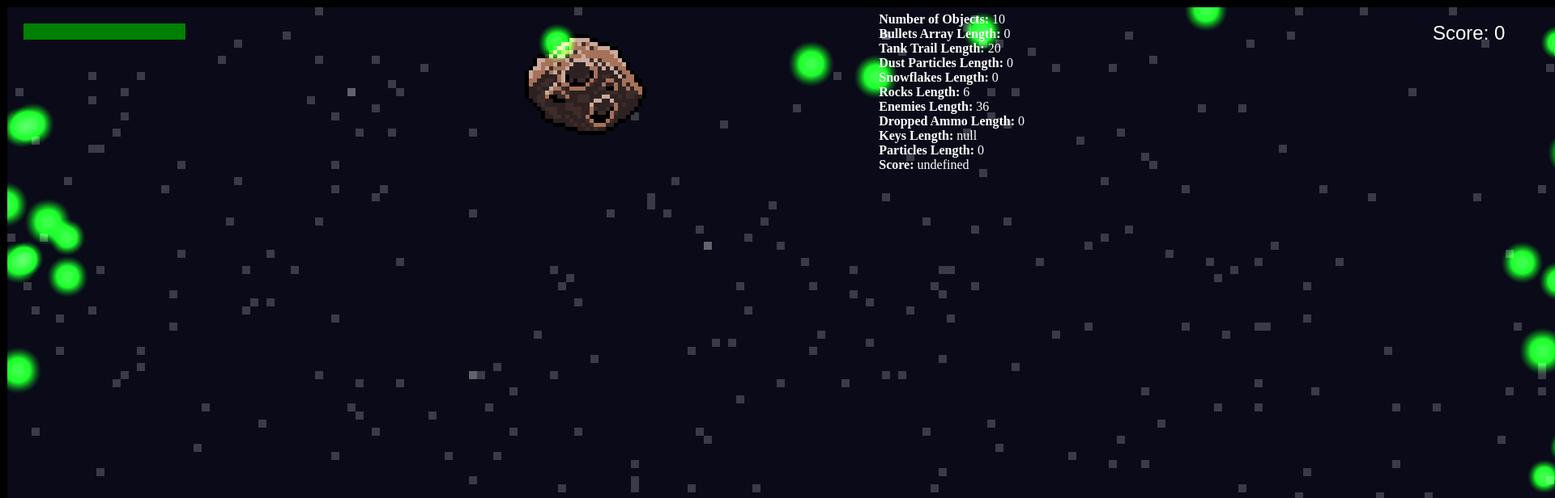
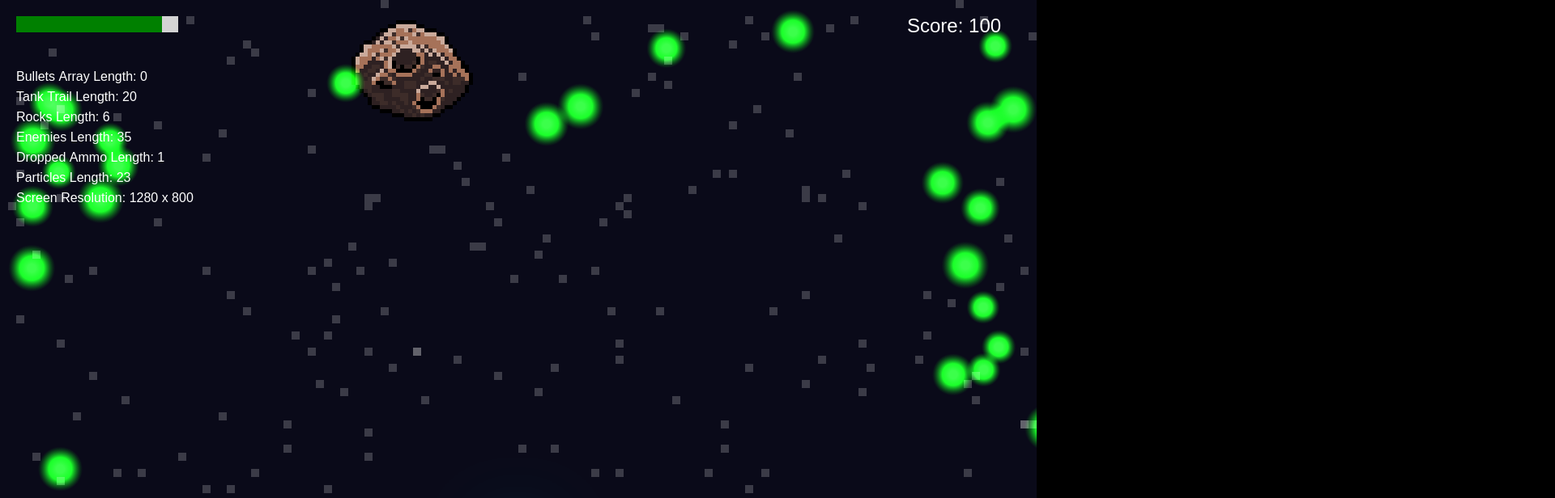
Before and after one commit to divrocket/Jank-tank, a website with bundled scripts: page index.html in a window 1280 px wide. Shown: the top 616 px of the page at 81% size, 1920 px wide, since content can reach past the window. Built offline with nearby package versions, Linux system fonts and the light colour scheme; animation ran at ten frames a second.

Commit message:
screen resolution fix

```diff
--- a/Assets/Css/game.css
+++ b/Assets/Css/game.css
@@ -3,5 +3,20 @@
     color: #fff;
     position: absolute;
     top: 15px;
-    right: 15px;
+    left: 15px;
+    z-index: 1;
 }
+canvas {
+    position: absolute;
+    width: 100%;
+    height: 100%;
+    background-color: #000;
+    z-index: 1;
+}
+
+html, body {
+    margin: 0;
+    padding: 0;
+    width: 100%;
+    height: 100%;
+}
--- a/Classes/Canvas/ctx.js
+++ b/Classes/Canvas/ctx.js
@@ -1,8 +1,8 @@
 export const canvas = document.getElementById("gameCanvas");
 export const ctx = canvas.getContext("2d");
 
-//outer fade effect
-ctx.shadowColor = "#99714bb3";
-ctx.shadowBlur = 20;
-canvas.style.border = "1px solid black";
-canvas.style.backgroundColor = "#99714bb3";
+//Inner glow effect
+canvas.style.backgroundColor = "rgba(102,255,0,0.7)";
+
+ctx.canvas.width = window.innerWidth;
+ctx.canvas.height = window.innerHeight;
--- a/Classes/Drawing/drawProfiler.js
+++ b/Classes/Drawing/drawProfiler.js
@@ -1,38 +1,35 @@
 import {systemProfiler} from "../Profiling/process.js";
 import {statsConfig} from "../Profiling/config.js";
+import {ctx} from "../Canvas/ctx.js";
 
 const profiler = new systemProfiler();
 
-export function drawStatsToPage() {
-	// Get the parent container
-	const container = document.getElementById('statsContainer');
+export function drawStatsToCanvas() {
+
+	let yPos = 100;
+	let xPos = 20;
+
+	const lineHeight = 25;
 
 	for (let stat of statsConfig.stats) {
-		// Check if an element with the stat's ID already exists
-		let statElement = document.getElementById(stat.elementId);
-
-		// If it doesn't exist, create a new div for this stat
-		if (!statElement) {
-			statElement = document.createElement('div');
-			statElement.id = stat.elementId;
-
-			// Append this new div to the parent container
-			container.appendChild(statElement);
-		}
-
-		// Now set or update the innerHTML of the statElement
+		let text = "";
 		switch (stat.type) {
 			case 'scalar':
-				statElement.innerHTML = `<strong>${stat.description}</strong> ${profiler[stat.property]}`;
+				text = `${stat.description} ${profiler[stat.property]}`;
 				break;
 
 			case 'arrayLength':
-				statElement.innerHTML = `<strong>${stat.description}</strong> ${profiler.getObjectArrayLength(stat.arrayName)}`;
+				text = `${stat.description} ${profiler.getObjectArrayLength(stat.arrayName)}`;
 				break;
 
-			// You can extend this for other types in future
 			default:
 				break;
 		}
+		ctx.fillText(text, xPos, yPos);
+		yPos += lineHeight;
 	}
+
+	//Screen Resolution
+	ctx.fillText(`Screen Resolution: ${ctx.canvas.width} x ${ctx.canvas.height}`, xPos, yPos);
+
 }
--- a/Classes/Interfaces/buildUX.js
+++ b/Classes/Interfaces/buildUX.js
@@ -6,8 +6,6 @@ export let ui_active = false;
 
 export function buildUX() {
 	if (ui_active) return;
-	let hr = document.createElement("hr");
-	document.body.appendChild(hr);
 
 	let clear_enemies = document.createElement("button");
 	clear_enemies.innerHTML = "Clear enemies";
--- a/Classes/Player/handlePlayerMovement.js
+++ b/Classes/Player/handlePlayerMovement.js
@@ -10,13 +10,14 @@ import {drawTankTreadTrail} from "../Drawing/drawTankTreadTrail.js";
 import {drawTankTrails} from "../Drawing/drawTankTrails.js";
 import {tankTrail} from "../CollectionManagement/tankTrail.js";
 import {drawReloadingSpinner} from "../Drawing/drawReloadingSpinner.js";
+import {ctx} from "../Canvas/ctx.js";
 
 const MAX_CANNON_ANGLE = Math.PI / 2.5; // 45 degrees in radians
 const MIN_CANNON_ANGLE = -Math.PI / 2.5; // -45 degrees in radians
 let tabPressed = false;
 
-const SCREEN_WIDTH = 1920; // Replace with the width of your game screen or canvas
-const SCREEN_HEIGHT = 1080; // Replace with the height of your game screen or canvas
+const SCREEN_WIDTH = ctx.canvas.width; // Replace with the width of your game screen or canvas
+const SCREEN_HEIGHT = ctx.canvas.height; // Replace with the height of your game screen or canvas
 
 export function handlePlayerMovement() {
 
--- a/Classes/Profiling/config.js
+++ b/Classes/Profiling/config.js
@@ -4,12 +4,12 @@ export const statsConfig = {
 	},
 	"profilerInstance": "systemProfiler",
 	"stats": [
-		{
-			"elementId": "numberOfObjects",
-			"description": "Number of Objects:",
-			"type": "scalar",
-			"property": "profilerSize"
-		},
+		// {
+		// 	"elementId": "numberOfObjects",
+		// 	"description": "Number of Objects:",
+		// 	"type": "scalar",
+		// 	"property": "profilerSize"
+		// },
 		{
 			"elementId": "bulletsLength",
 			"description": "Bullets Array Length:",
@@ -22,18 +22,18 @@ export const statsConfig = {
 			"type": "arrayLength",
 			"arrayName": "tankTrail"
 		},
-		{
-			"elementId": "dustParticlesLength",
-			"description": "Dust Particles Length:",
-			"type": "arrayLength",
-			"arrayName": "dustParticles"
-		},
-		{
-			"elementId": "snowflakesLength",
-			"description": "Snowflakes Length:",
-			"type": "arrayLength",
-			"arrayName": "snowflakes"
-		},
+		// {
+		// 	"elementId": "dustParticlesLength",
+		// 	"description": "Dust Particles Length:",
+		// 	"type": "arrayLength",
+		// 	"arrayName": "dustParticles"
+		// },
+		// {
+		// 	"elementId": "snowflakesLength",
+		// 	"description": "Snowflakes Length:",
+		// 	"type": "arrayLength",
+		// 	"arrayName": "snowflakes"
+		// },
 		{
 			"elementId": "rocksLength",
 			"description": "Rocks Length:",
@@ -53,22 +53,10 @@ export const statsConfig = {
 			"arrayName": "droppedAmmo"
 		},
 		{
-			"elementId": "keysLength",
-			"description": "Keys Length:",
-			"type": "arrayLength",
-			"arrayName": "keys"
-		},
-		{
 			"elementId": "particlesLength",
 			"description": "Particles Length:",
 			"type": "arrayLength",
 			"arrayName": "particles"
-		},
-		{
-			"elementId": "scoreValue",
-			"description": "Score:",
-			"type": "scalar",
-			"property": "score"
 		}
 	]
 }
--- a/game.js
+++ b/game.js
@@ -18,7 +18,7 @@ import {drawHealthBar} from "./Classes/Drawing/drawHealthBar.js";
 import {drawTankTrails} from "./Classes/Drawing/drawTankTrails.js";
 import {handlePlayerMovement} from "./Classes/Player/handlePlayerMovement.js";
 import {buildUX} from "./Classes/Interfaces/buildUX.js";
-import {drawStatsToPage} from "./Classes/Drawing/drawProfiler.js";
+import {drawStatsToCanvas} from "./Classes/Drawing/drawProfiler.js";
 import {drawMuzzleParticles} from "./Classes/Drawing/drawMuzzleParticles.js";
 import {drawReloadingSpinner} from "./Classes/Drawing/drawReloadingSpinner.js";
 import {handleScorePopups} from "./Classes/Player/Actions/addScore.js";
@@ -32,6 +32,7 @@ function updateGameArea() {
 
 	// Drawing
 	drawBackgroundImage();
+
 	drawDroppedAmmo();
 	drawHealthBar();
 	drawReloadingSpinner();
@@ -52,15 +53,25 @@ function updateGameArea() {
 
 	// Update
 	drawBullets();
+
 	// UI
 	displayScore();
 	displayAmmoUI();
 
-	// Update stats and request the next frame
-	drawStatsToPage();
+	drawStatsToCanvas();
 	preventDuplicateKeyActions();
 	requestAnimationFrame(updateGameArea);
 }
+
+//Screen Size change
+window.addEventListener("resize", () => {
+	// Drawing
+	drawBackgroundImage();
+
+	ctx.canvas.width = window.innerWidth
+	ctx.canvas.height = window.innerHeight
+
+});
 
 const init = async () => {
 	// Initial call to start the game loop
--- a/index.html
+++ b/index.html
@@ -9,6 +9,6 @@
 </head>
 <body>
   <div id="statsContainer"></div>
-  <canvas id="gameCanvas" width="1920" height="1080"></canvas>
+  <canvas id="gameCanvas"></canvas>
 </body>
 </html>
```
